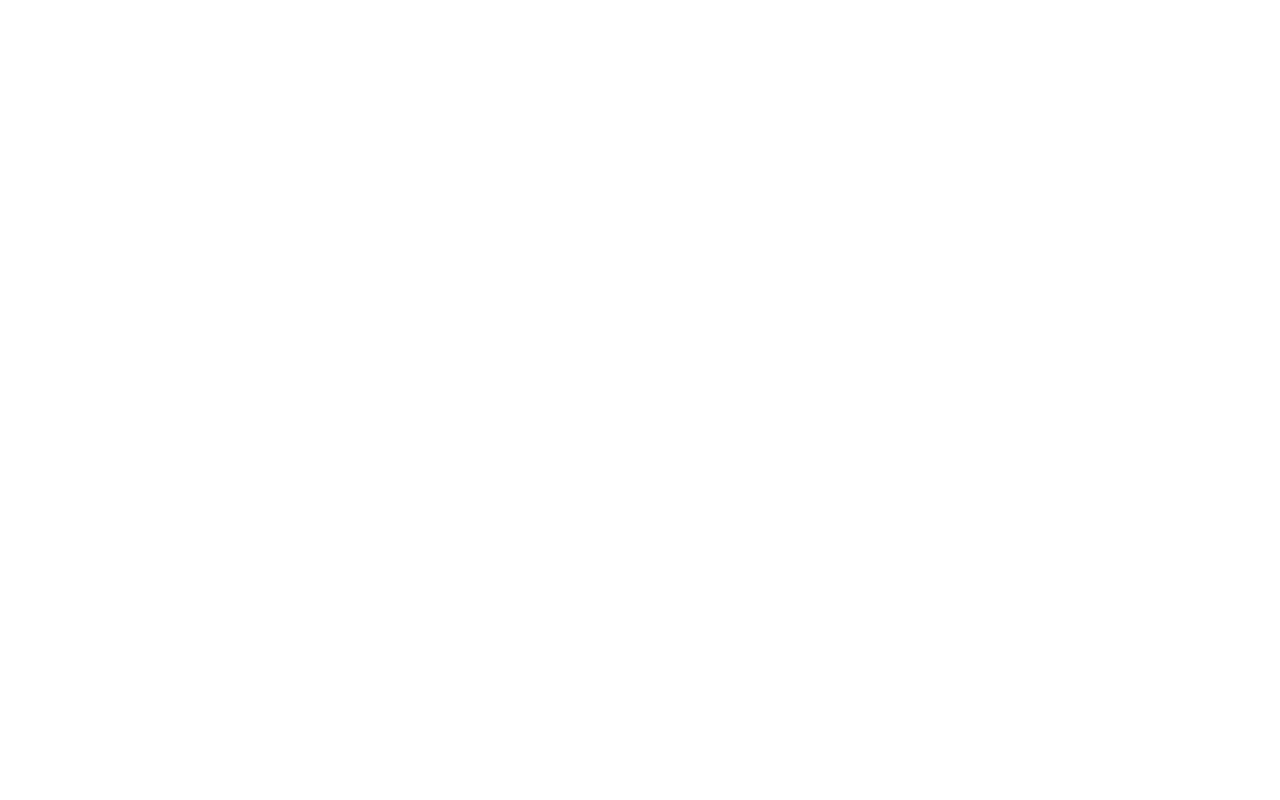
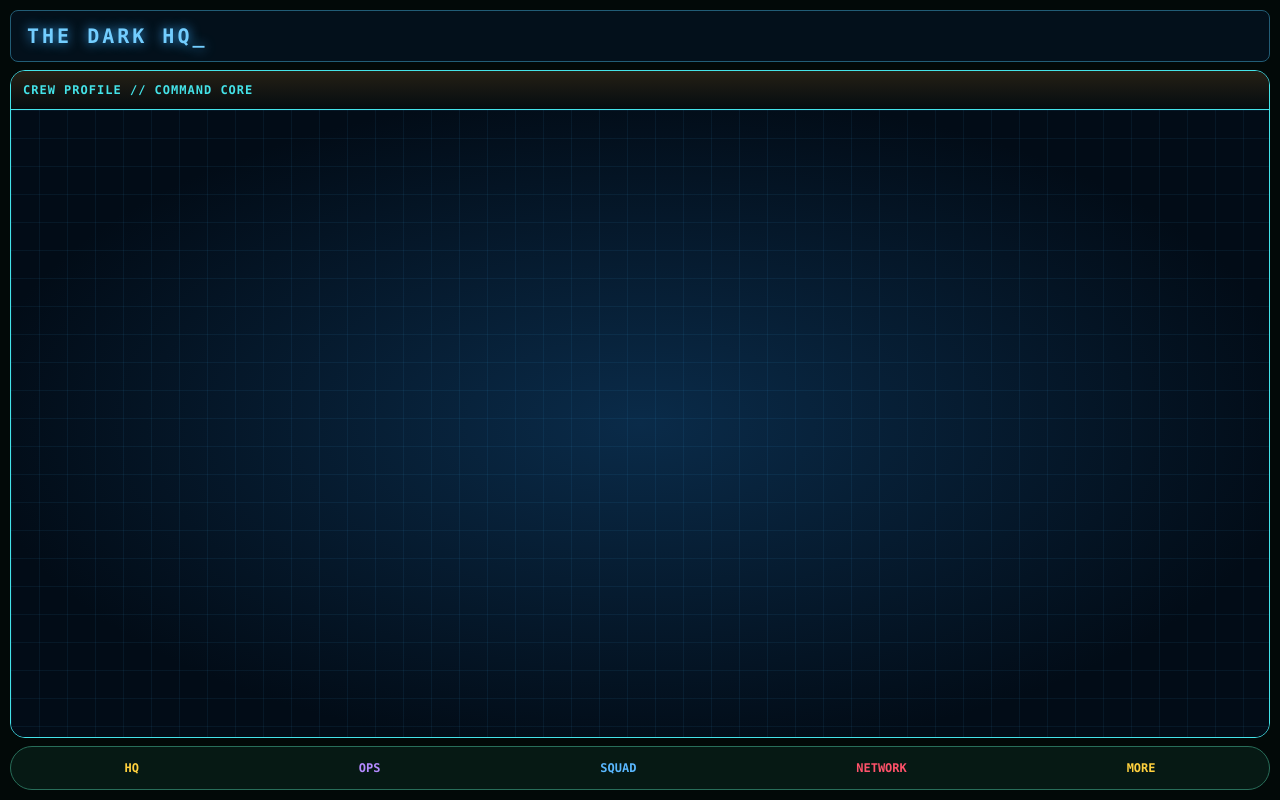
Before and after one commit to 85nv52n9tz-droid/Matrix-, a plain HTML site: page development/pages/crew/crew-profile.html in a window 1280 px wide. Drawn offline with Linux system fonts and the light colour scheme.

Commit message:
Use shared blank template for crew-profile

```diff
--- a/development/pages/crew/crew-profile.html
+++ b/development/pages/crew/crew-profile.html
@@ -1 +1 @@
-<!-- Development page placeholder: crew-profile. Live content not transferred. -->
+<!doctype html><html><head><meta name="viewport" content="width=device-width,initial-scale=1,viewport-fit=cover"><link rel="stylesheet" href="../shared-template.css"><title>CREW PROFILE</title></head><body><div class="shell"><header class="brand">THE DARK HQ_</header><main class="page" style="--accent:#44e3e9"><div class="banner">CREW PROFILE // COMMAND CORE</div><div class="field"></div></main><nav class="dock"><a href="../../../test/">HQ</a><a href="../../../test/">OPS</a><a href="../../../test/">SQUAD</a><a href="../../../test/">NETWORK</a><a href="../../../test/">MORE</a></nav></div></body></html>
```
